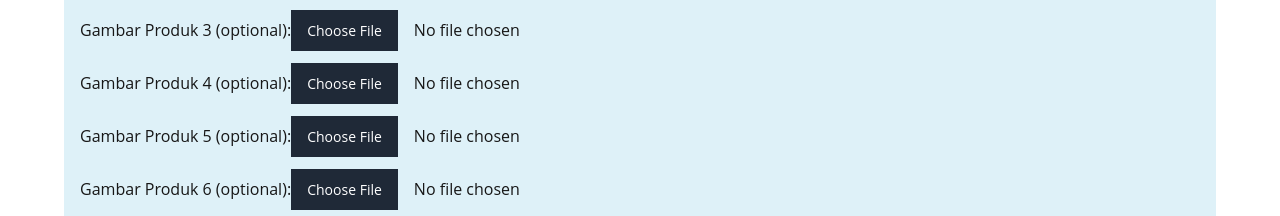
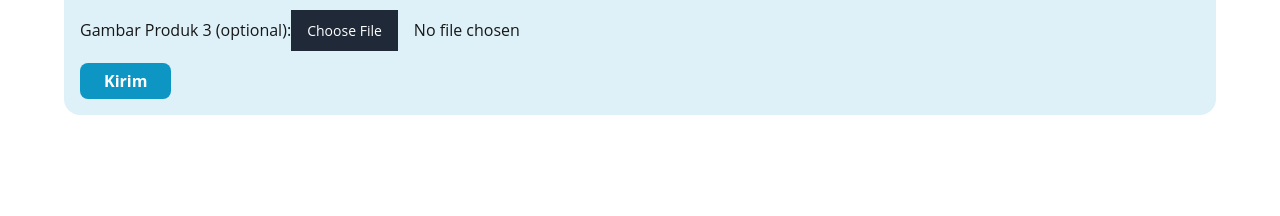
Before and after one commit to Omega24Rofi/ReFinds_Pad_3_FE, a Next.js app: page /post in a window 1280 px wide. Shown: the part 584-800 px from the top of the page. Built offline with nearby package versions, Linux system fonts and the light colour scheme; no server answers; sample sign-in values are in the browser's storage.

Commit message:
add reload

```diff
--- a/src/app/(pages)/post/page.jsx
+++ b/src/app/(pages)/post/page.jsx
@@ -14,7 +14,7 @@ const SubmitProductPage = () => {
   const [userData, setUserData] = useState(null);
   const { kategoriData, subkategoriData } = useKategori();
   const [fileName, setFileName] = useState("");
-  const jumlahGambar = 30; // Jumlah gambar produk
+  const jumlahGambar = 3; // Jumlah gambar produk
   const [message, setMessage] = useState("");
   const [error, setError] = useState("");
   const [loading, setLoading] = useState(true);
@@ -91,6 +91,7 @@ const SubmitProductPage = () => {
       });
       setMessage("Product submitted successfully!");
       setError("");
+      window.location.reload(); // Reload halaman
     } catch (err) {
       if (err.response) {
         console.error("Validation Errors:", err.response.data.errors);
```
